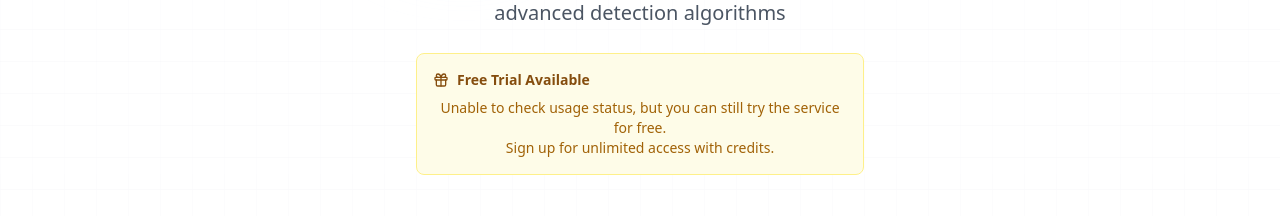
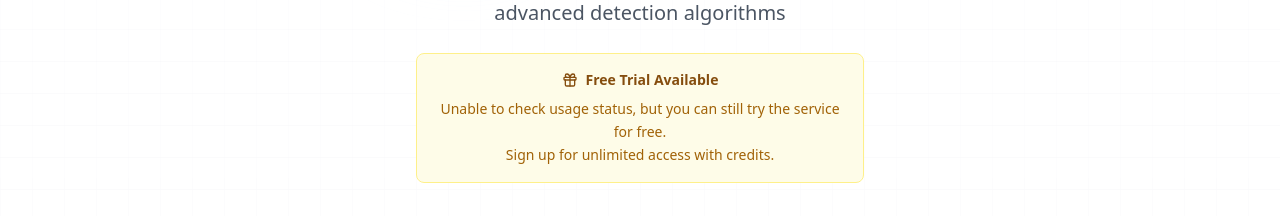
Before and after one commit to Canz-143/watermark-whisperer-api, a React (Vite) app: page /watermark-remover in a window 1280 px wide. Shown: the part 323-539 px from the top of the page. Built offline with nearby package versions, Linux system fonts and the light colour scheme; no server answers.

Commit message:
Fix: Improve GuestUsageStatus styling
Adjust the styling of the GuestUsageStatus component to improve the layout and visual appearance of the "Try Free" message.

```diff
--- a/src/components/GuestUsageStatus.tsx
+++ b/src/components/GuestUsageStatus.tsx
@@ -12,7 +12,7 @@ const GuestUsageStatus = ({ guestUsageLoading, guestUsageError, guestUsage }: Gu
   if (guestUsageLoading) {
     return (
       <div className="bg-blue-50 dark:bg-blue-950 border border-blue-200 dark:border-blue-800 rounded-lg p-4 max-w-md mx-auto">
-        <div className="flex items-center gap-2 text-blue-800 dark:text-blue-200 text-sm">
+        <div className="flex items-center justify-center gap-2 text-blue-800 dark:text-blue-200 text-sm">
           <Loader className="h-4 w-4 animate-spin" />
           <span>Checking free usage availability...</span>
         </div>
@@ -23,13 +23,14 @@ const GuestUsageStatus = ({ guestUsageLoading, guestUsageError, guestUsage }: Gu
   if (guestUsageError) {
     return (
       <div className="bg-yellow-50 dark:bg-yellow-950 border border-yellow-200 dark:border-yellow-800 rounded-lg p-4 max-w-md mx-auto">
-        <div className="flex items-center gap-2 text-yellow-800 dark:text-yellow-200 text-sm mb-2">
+        <div className="flex items-center justify-center gap-2 text-yellow-800 dark:text-yellow-200 text-sm mb-2">
           <Gift className="h-4 w-4" />
-          <strong>Free Trial Available</strong>
+          <span className="font-semibold">Free Trial Available</span>
         </div>
-        <p className="text-yellow-700 dark:text-yellow-300 text-sm">
+        <p className="text-yellow-700 dark:text-yellow-300 text-sm text-center leading-relaxed">
           Unable to check usage status, but you can still try the service for free.
-          <br />Sign up for unlimited access with credits.
+          <br />
+          Sign up for unlimited access with credits.
         </p>
       </div>
     );
@@ -38,13 +39,14 @@ const GuestUsageStatus = ({ guestUsageLoading, guestUsageError, guestUsage }: Gu
   if (guestUsage) {
     return (
       <div className="bg-green-50 dark:bg-green-950 border border-green-200 dark:border-green-800 rounded-lg p-4 max-w-md mx-auto">
-        <div className="flex items-center gap-2 text-green-800 dark:text-green-200 text-sm mb-2">
+        <div className="flex items-center justify-center gap-2 text-green-800 dark:text-green-200 text-sm mb-2">
           <Gift className="h-4 w-4" />
-          <strong>Try Free - No Signup Required!</strong>
+          <span className="font-semibold">Try Free - No Signup Required!</span>
         </div>
-        <p className="text-green-700 dark:text-green-300 text-sm">
+        <p className="text-green-700 dark:text-green-300 text-sm text-center leading-relaxed">
           {guestUsage.remaining_uses} of {guestUsage.total_free_uses} free uses remaining today.
-          <br />Sign up for unlimited access with credits.
+          <br />
+          Sign up for unlimited access with credits.
         </p>
       </div>
     );
```
